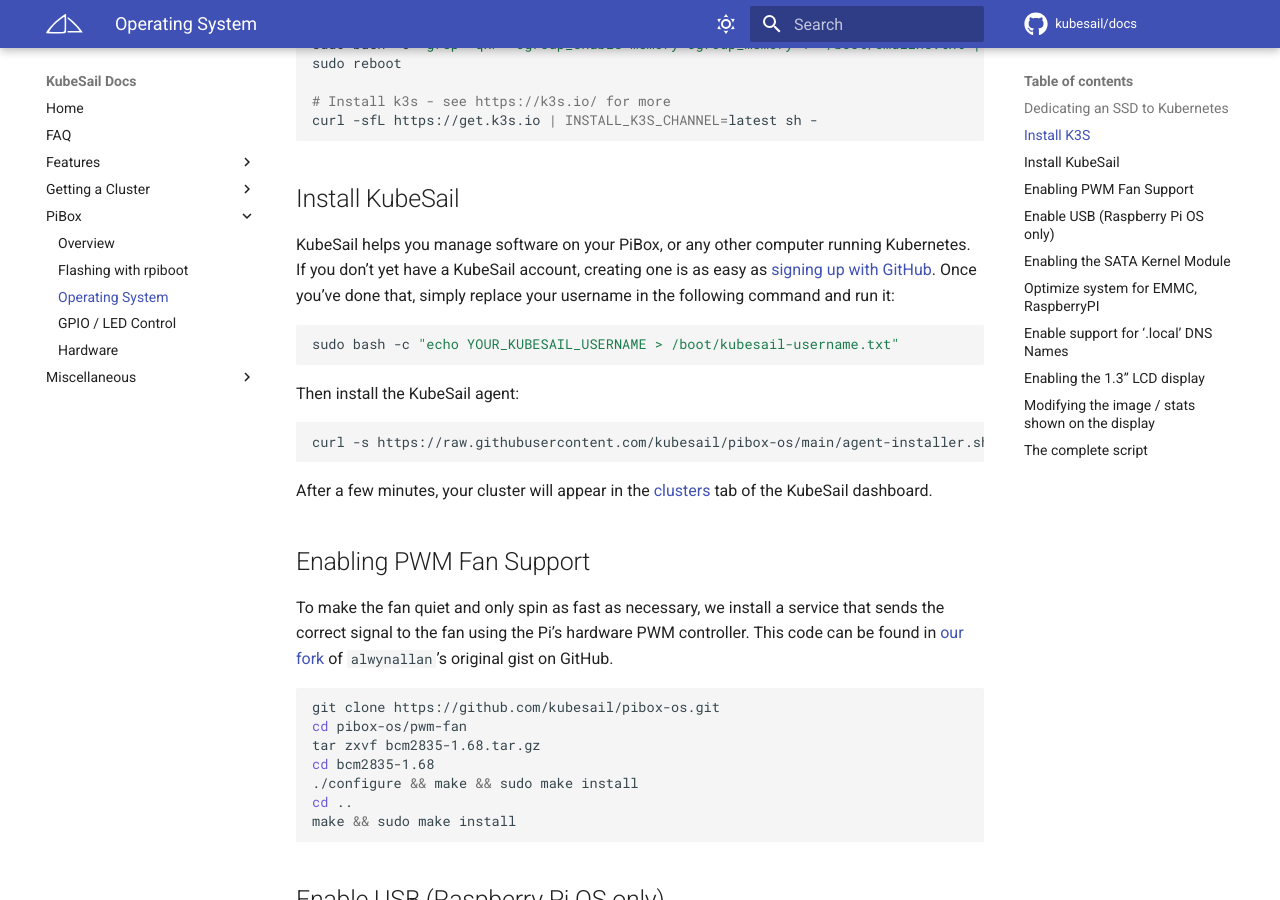
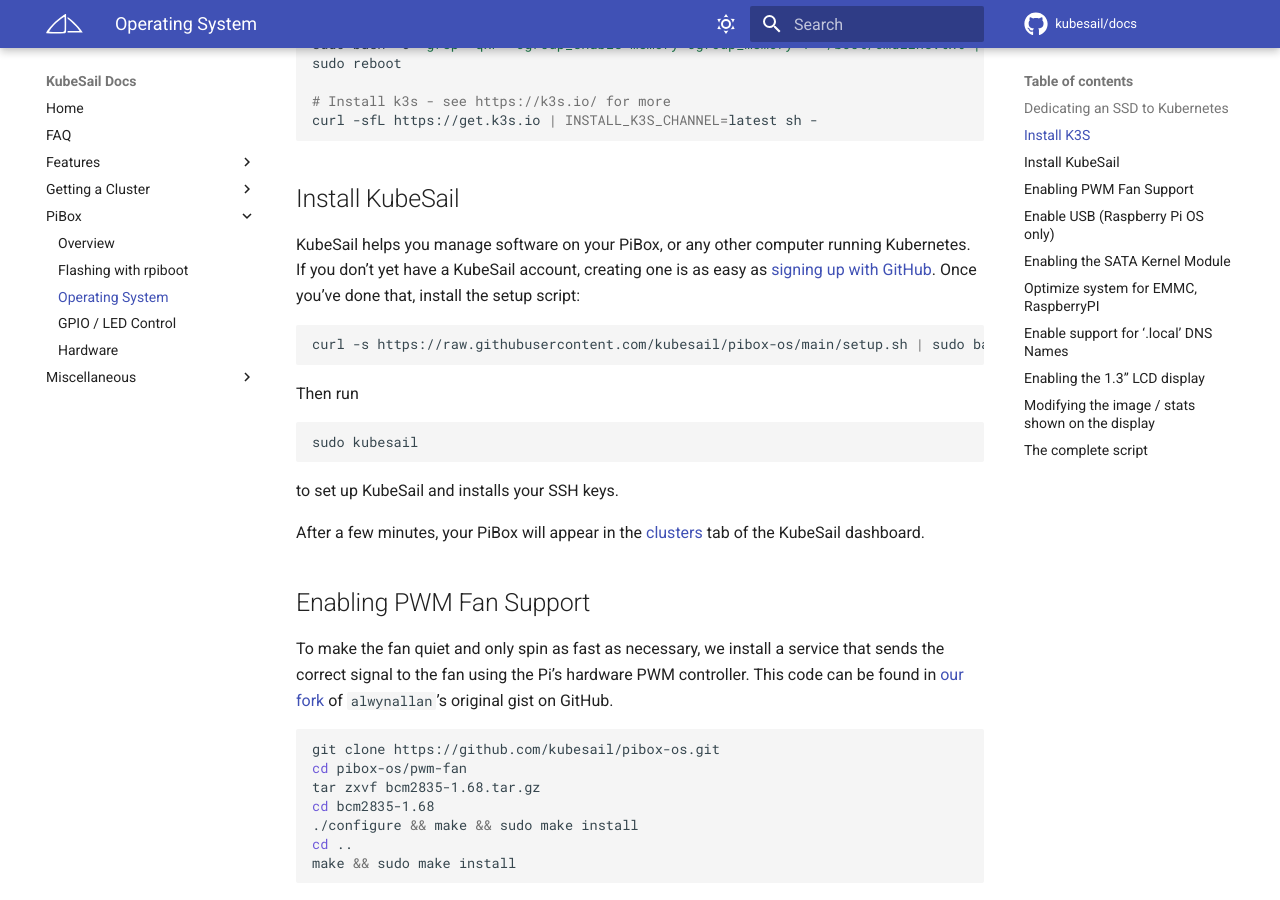
Before and after one commit to kubesail/kubesail-docs, an MkDocs documentation site: the page built from docs/guides/pibox/os.md, in a window 1280 px wide and 900 px high, scrolled down 1402 px. Built offline with MkDocs 1.6.1 and Material for MkDocs 9.7.7, drawn with Linux system fonts in a browser that asks for light colours; comment, search, counter and statistics services are not loaded.

Commit message:
fix setup instructions

````diff
--- a/docs/guides/pibox/os.md
+++ b/docs/guides/pibox/os.md
@@ -50,19 +50,21 @@
 
 ## Install KubeSail
 
-KubeSail helps you manage software on your PiBox, or any other computer running Kubernetes. If you don't yet have a KubeSail account, creating one is as easy as [signing up with GitHub](https://kubesail.com/). Once you've done that, simply replace your username in the following command and run it:
+KubeSail helps you manage software on your PiBox, or any other computer running Kubernetes. If you don't yet have a KubeSail account, creating one is as easy as [signing up with GitHub](https://kubesail.com/). Once you've done that, install the setup script:
 
 ```bash
-sudo bash -c "echo YOUR_KUBESAIL_USERNAME > /boot/kubesail-username.txt"
+curl -s https://raw.githubusercontent.com/kubesail/pibox-os/main/setup.sh | sudo bash
 ```
 
-Then install the KubeSail agent:
+Then run
 
 ```bash
-curl -s https://raw.githubusercontent.com/kubesail/pibox-os/main/agent-installer.sh | sudo bash
+sudo kubesail
 ```
 
-After a few minutes, your cluster will appear in the [clusters](https://kubesail.com/clusters) tab of the KubeSail dashboard.
+to set up KubeSail and installs your SSH keys.
+
+After a few minutes, your PiBox will appear in the [clusters](https://kubesail.com/clusters) tab of the KubeSail dashboard.
 
 ## Enabling PWM Fan Support
 
````
